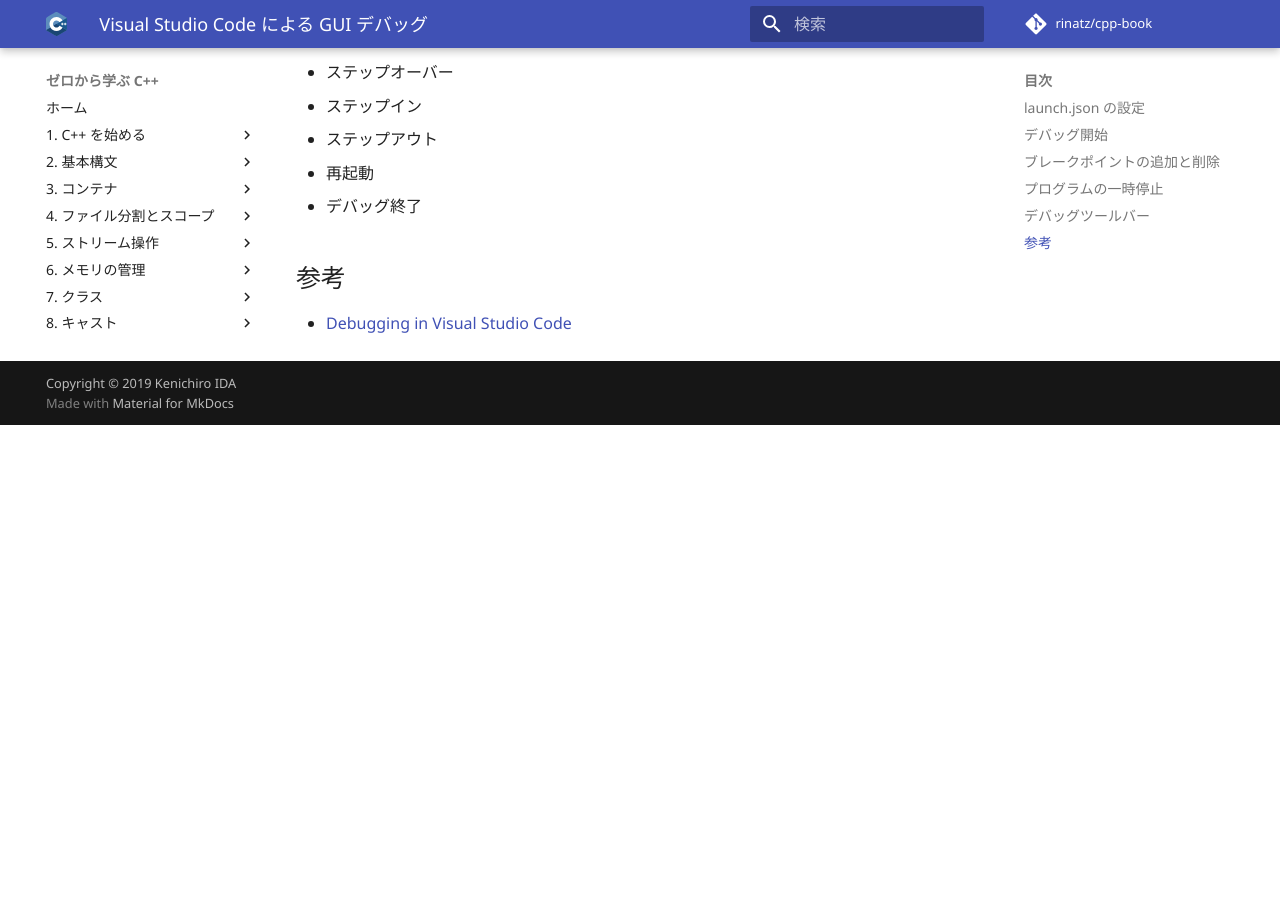
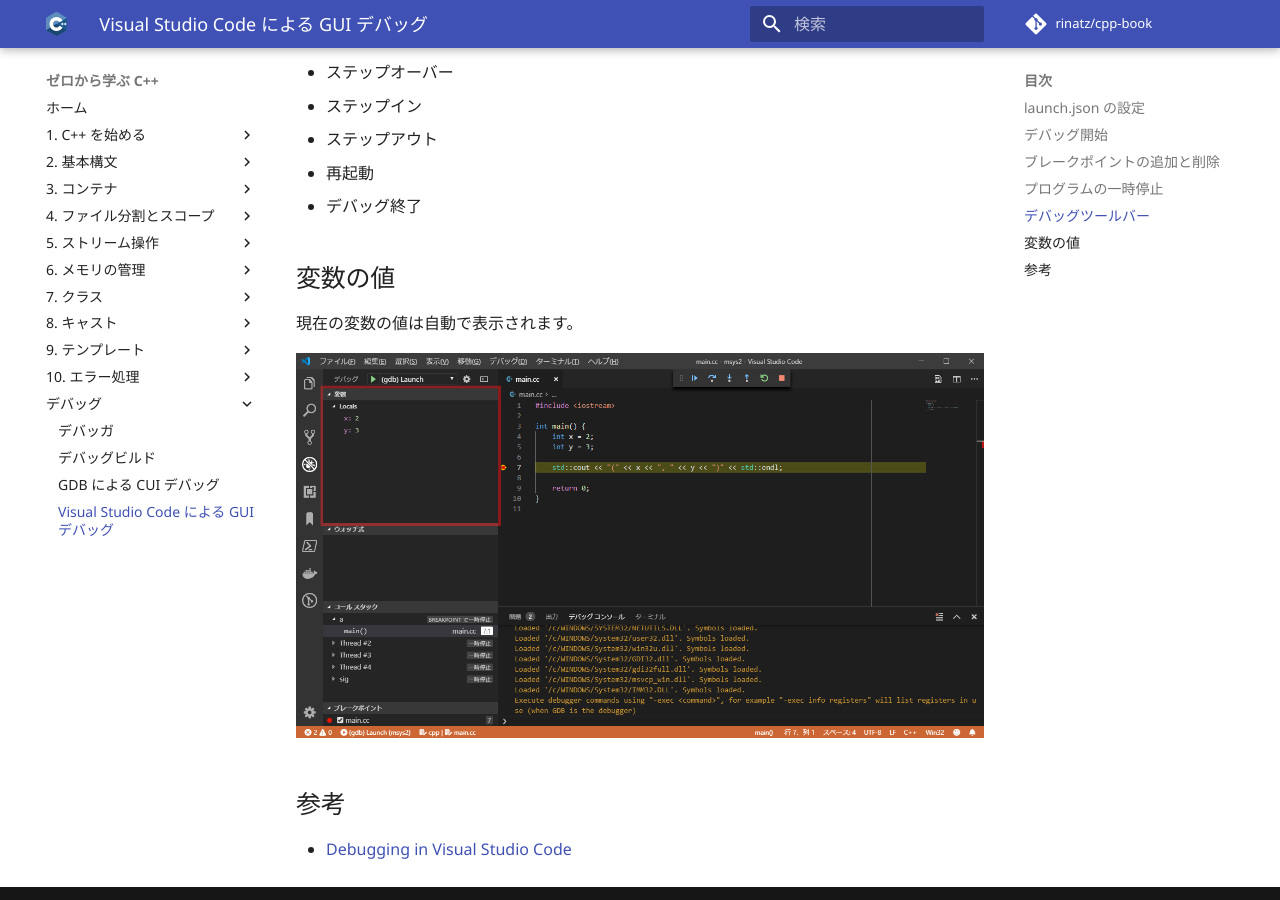
Before and after one commit to rinatz/cpp-book, an MkDocs documentation site: the page built from docs/debug-vscode.md, in a window 1280 px wide and 900 px high, scrolled down 3260 px. Built offline with MkDocs 1.6.1 and Material for MkDocs 9.7.7, drawn with Linux system fonts in a browser that asks for light colours; comment, search, counter and statistics services are not loaded; before the commit the page ends 3685 px from its top, so only the background shows below that.

Commit message:
Explain how to check variable values

```diff
--- a/docs/debug-vscode.md
+++ b/docs/debug-vscode.md
@@ -121,6 +121,12 @@
 - 再起動
 - デバッグ終了
 
+## 変数の値
+
+現在の変数の値は自動で表示されます。
+
+![変数の値](img/debug_vscode_print_variable_values.png)
+
 ## 参考
 
 - [Debugging in Visual Studio Code]
```
Also changed, not shown: docs/img/debug_vscode_print_variable_values.png (added).
